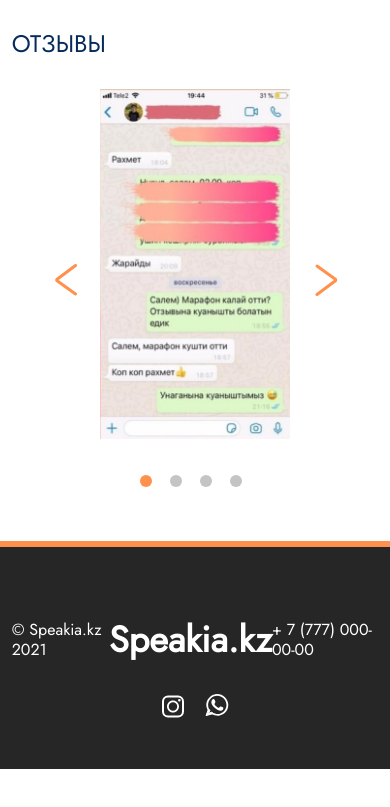
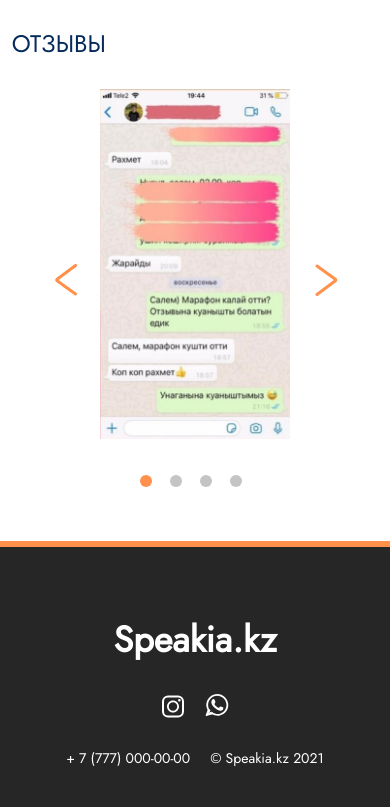
Before and after one commit to adilkhansatemirov/speakia-front, a Next.js app: page / in a window 390 px wide. Shown: the part 4195-5002 px from the top of the page. Before the commit the page ends 4964 px from the top, so only its background shows below. Built offline with nearby package versions, Linux system fonts and the light colour scheme.

Commit message:
feat: responsive footer

```diff
--- a/components/Footer/Footer.js
+++ b/components/Footer/Footer.js
@@ -3,13 +3,17 @@
     <footer className="footer">
       <div className="container">
         <div className="footer__text-container">
-          <p>© Speakia.kz 2021</p>
+          <p className="footer__ref-text">© Speakia.kz 2021</p>
           <p className="footer__logo-text">Speakia.kz</p>
-          <p>+ 7 (777) 000-00-00</p>
+          <p className="footer__ref-text">+ 7 (777) 000-00-00</p>
         </div>
         <div className="footer__socials-container">
           <img className="footer__socials-item" src="/images/instagram_icon.svg" alt="instagram" />
           <img className="footer__socials-item" src="/images/whatsapp_icon.svg" alt="instagram" />
+        </div>
+        <div className="footer__ref-mobile-container">
+          <p className="footer__ref-mobile-text">+ 7 (777) 000-00-00</p>
+          <p className="footer__ref-mobile-text">© Speakia.kz 2021</p>
         </div>
       </div>
     </footer>
--- a/styles/components/footer.scss
+++ b/styles/components/footer.scss
@@ -8,6 +8,10 @@
   display: flex;
   align-items: center;
   justify-content: space-between;
+
+  @media (max-width: 600px) {
+    justify-content: center;
+  }
 }
 
 .footer__logo-text {
@@ -22,5 +26,35 @@
 }
 
 .footer__socials-item {
-    margin: 0 10px;
+  margin: 0 10px;
 }
+
+.footer__ref-text {
+  @media (max-width: 600px) {
+    display: none;
+  }
+}
+
+.footer__ref-mobile-container {
+  margin-top: 30px;
+  display: flex;
+  justify-content: center;
+}
+
+.footer__ref-mobile-text {
+  display: none;
+  color: white;
+  white-space: nowrap;
+
+  &:first-child {
+    margin-right: 20px;
+  }
+
+  @media (max-width: 600px) {
+    display: block;
+  }
+
+  @media (max-width: 600px) {
+    font-size: 14px;
+  }
+}
```
